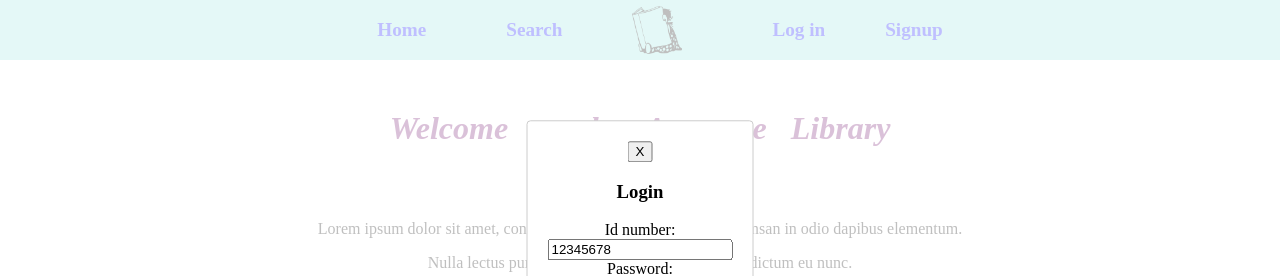
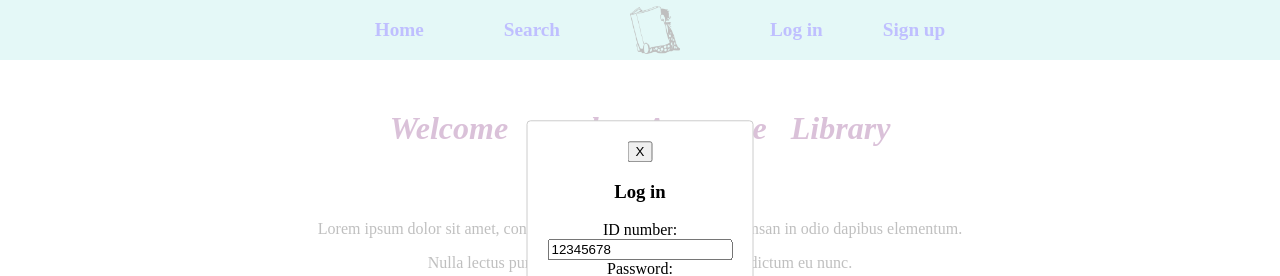
Before and after one commit to cat-rivers/react_library, a React (Create React App) app in the folder awesome_library/: page / in a window 1280 px wide. Both pictures are taken after a click on the element "Log in". Shown: the top 276 px of the page. Built offline with nearby package versions, Linux system fonts and the light colour scheme; data requests are answered from the project's data file.

Commit message:
linguistical fixes

```diff
--- a/awesome_library/src/components/LoginPopup.js
+++ b/awesome_library/src/components/LoginPopup.js
@@ -52,10 +52,10 @@ const LoginPopup = () => {
       >
         <button onClick={closeModal}>X</button>
 
-        <h3>Login</h3>
+        <h3>Log in</h3>
 
         <form onSubmit={handleSubmit}>
-          <label for="inputId">Id number:</label>
+          <label for="inputId">ID number:</label>
           <br />
           <input
             defaultValue={12345678}
--- a/awesome_library/src/components/LogoutPopup.js
+++ b/awesome_library/src/components/LogoutPopup.js
@@ -42,7 +42,7 @@ const LogoutPopup = () => {
       >
         <h1>Log Out?</h1>
         <form>
-          <h3>Are you sure want to log Out?</h3>
+          <h3>Are you sure want to Log Out?</h3>
           <br />
         </form>
         <button onClick={closeModal} title="Canceling your Log Out">Cancel</button>
--- a/awesome_library/src/components/SignupPopup.js
+++ b/awesome_library/src/components/SignupPopup.js
@@ -54,7 +54,7 @@ const SignupPopup = () => {
   return (
     <>
       <div className="navbarlink" onClick={() => setModalIsOpen(true)}>
-        Signup
+        Sign up
       </div>
       <Modal
         isOpen={modalIsOpen}
@@ -63,7 +63,7 @@ const SignupPopup = () => {
         style={customStyles}
       >
         <button onClick={closeModal}>X</button>
-        <h3>Signup</h3>
+        <h3>Sign up</h3>
 
         <form
           onSubmit={e => {
```
